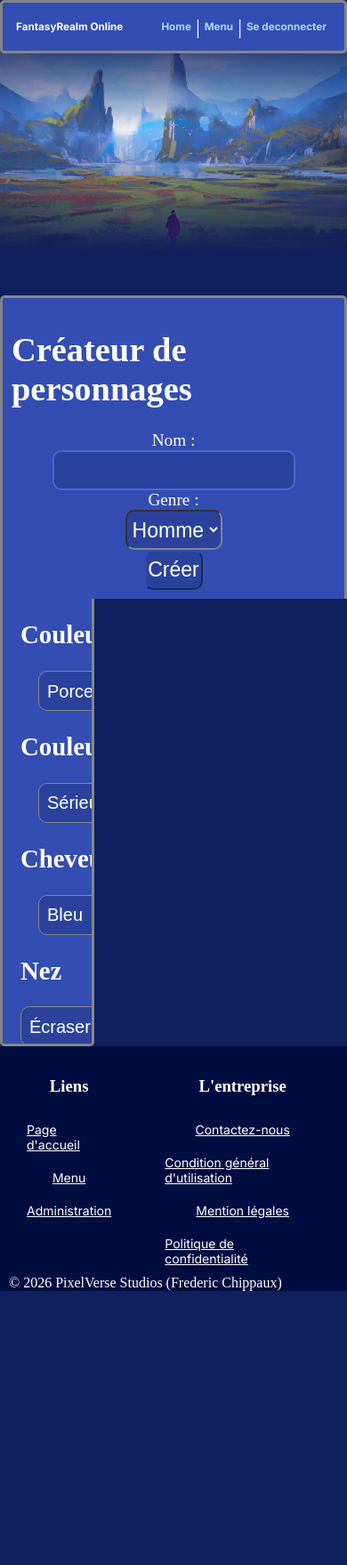
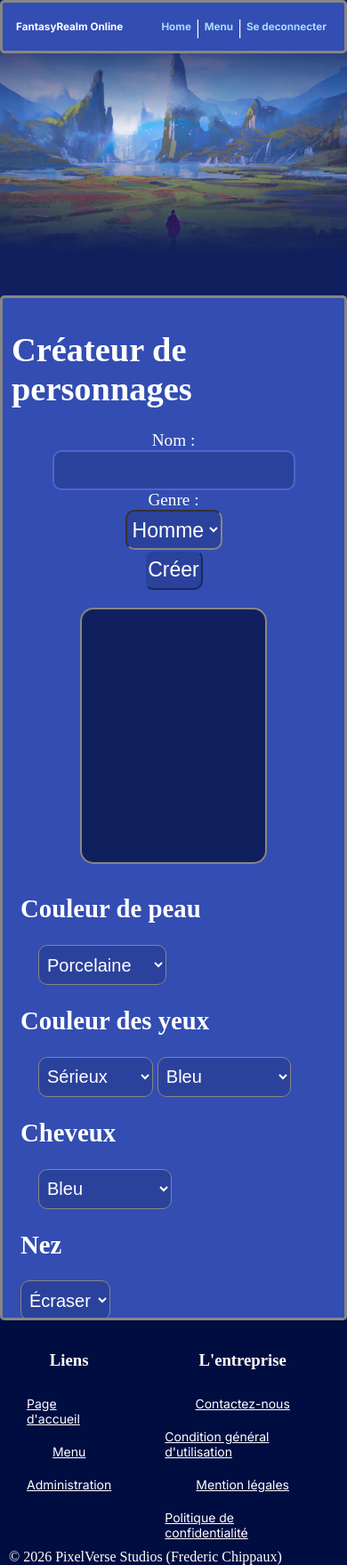
Before and after one commit to Misteurpro/ECF-Dev-Web-Web-Mobile, a PHP site: page /menu/createur-de-personnage in a window 390 px wide. Shown: the whole page at 89% size. Before the commit the page ends 1451 px from the top, so only its background shows below. Run offline with PHP 8.4, Linux system fonts and the light colour scheme; the visitor is signed in with stand-in values (Sample User, id 1); data that the repository does not hold is empty; some libraries are stand-ins or nearby versions.

Commit message:
Fixed display error with CSS Causing character Display preview in CharacterCreator to be messed up when the screen was small, also removed useless line in the

```diff
--- a/CSS/Charactercreator.style.css
+++ b/CSS/Charactercreator.style.css
@@ -83,6 +83,7 @@ aside{
 #main_screen{
   position: relative;
   justify-content: flex-start;
+  clip-path:none;
 }
 
 .character_sheet{
@@ -139,7 +140,6 @@ button.user_input:active{
 }
 
 @media(max-width: 1100px) {
-
   div.tab{
   display: flex;
   align-items: center;
@@ -171,3 +171,21 @@ aside{
   }
 
 }
+@media(max-width: 600px) {
+
+  #main_screen{
+    display: flex;
+    flex-direction: column-reverse;
+    align-content: center;
+    align-items: center;
+  }
+
+  .character_sheet{
+    position: relative;
+    bottom: 0px;
+    right: 0px;
+  }
+  aside{
+    width: auto;
+  }
+}
--- a/page/CharacterCreator.php
+++ b/page/CharacterCreator.php
@@ -294,7 +294,6 @@ if(!check_if_user_blocked($_SESSION["id_utilisateur"])):
 
                                     <button id="submit_button" class="user_input" ><?php echo $edit && $is_edit? "Choisir les articles" : "Créer"?></button>
                                 </div>
-                                <div id="temp"></div>
                             </div>
                         </div>
                     </div>
--- a/thisdontserveanythingbutatest.txt
+++ /dev/null
@@ -1 +0,0 @@
-All of this is just a test i need to do for something but don't serve any point except than this test!
```
Also changed, not shown: 1 other file. Lines whose indentation alone changed are shown as unchanged.
